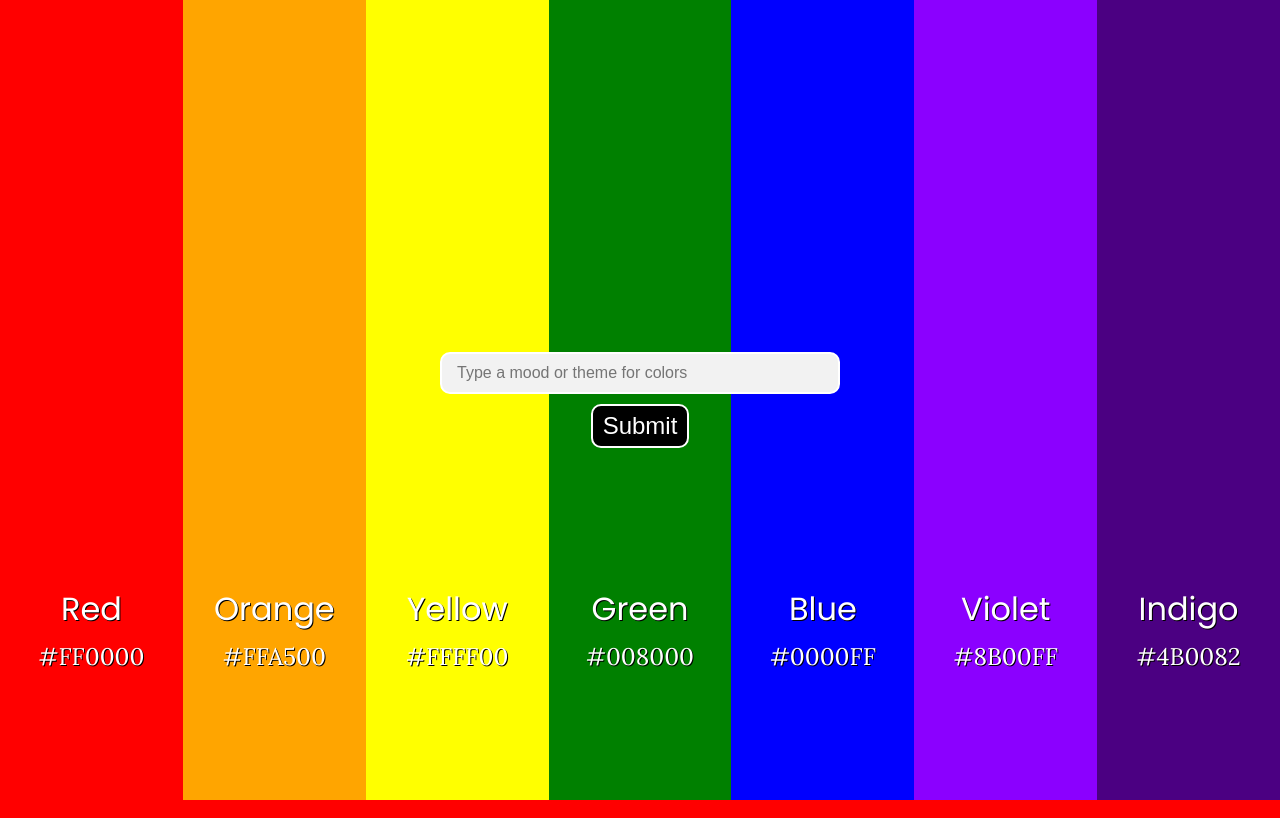
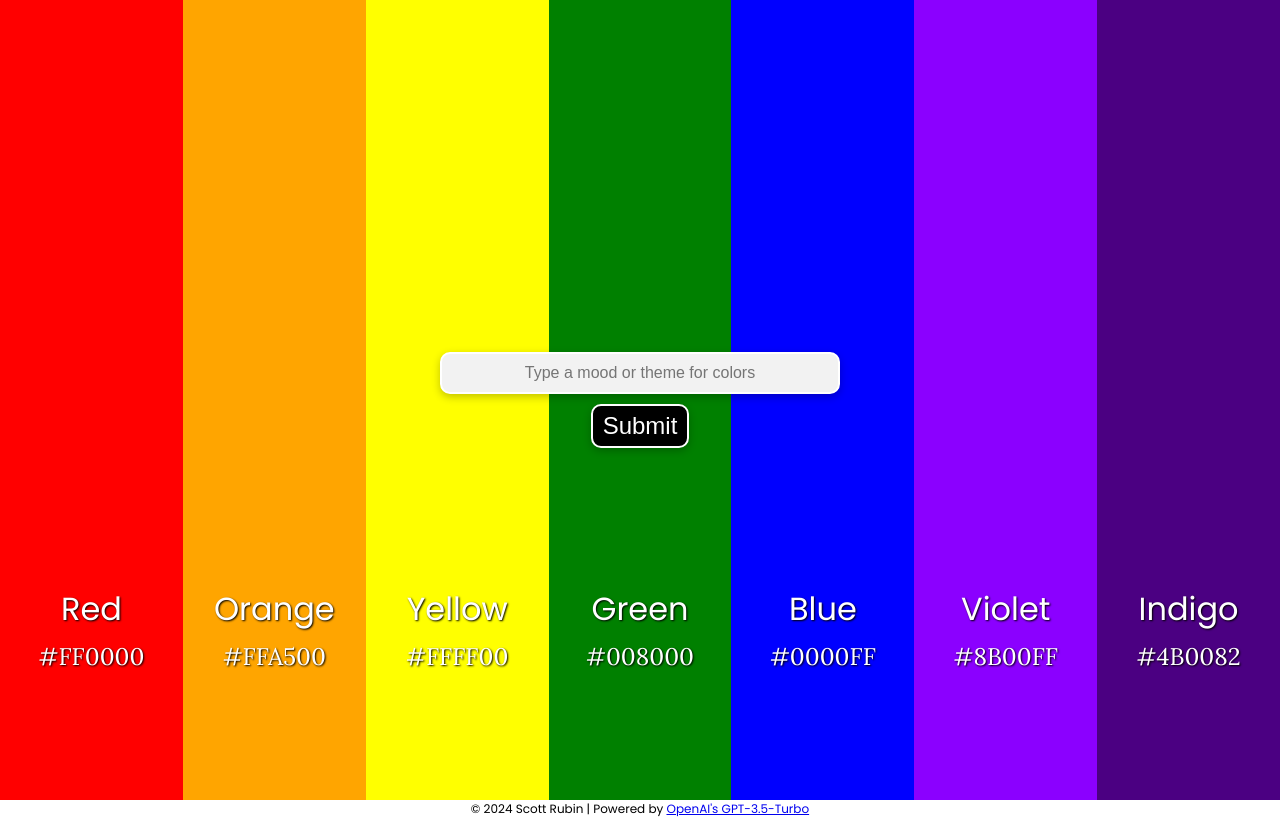
Before and after one commit to 8cott/ai-color-palette-generator, a Flask app: page / in a window 1280 px wide. Run offline with Flask 3, Linux system fonts and the light colour scheme; parts of the project's set-up code (start-up, migrations or seed data) failed here and were passed over.

Commit message:
added footer and shadows to text

```diff
--- a/static/app.css
+++ b/static/app.css
@@ -44,14 +44,14 @@
   font-size: 2rem;
   color: white;
   margin-bottom: 0.5rem;
-  text-shadow: 1px 1px black;
+  text-shadow: 1px 1px 2px rgba(0, 0, 0, 1);
 }
 
 .color-hex {
   font-family: 'Lora', serif;
   font-size: 1.5rem;
   color: white;
-  text-shadow: 1px 1px black;
+  text-shadow: 1px 1px 2px rgba(0, 0, 0, 1);
 }
 
 #form {
@@ -63,8 +63,10 @@
 
 #form input[type='text'] {
   font-size: 1rem;
+  text-align: center;
   outline: 0;
   border: 2px solid white;
+  box-shadow: rgba(0, 0, 0, 0.24) 0px 3px 8px;
   border-radius: 10px;
   background-color: #f2f2f2;
   padding: 10px 15px;
@@ -76,6 +78,7 @@
   display: block;
   margin: 0 auto;
   background-color: black;
+  box-shadow: rgba(0, 0, 0, 0.24) 0px 3px 8px;
   padding: 6px 10px;
   font-size: 1.5rem;
   color: white;
@@ -86,6 +89,11 @@
 
 .btn:hover {
   opacity: 0.8;
+}
+
+.footer-content {
+  text-align: center;
+  font-size: 12px;
 }
 
 /* Media Query for screens smaller than 768px */
--- a/templates/index.html
+++ b/templates/index.html
@@ -29,5 +29,16 @@
       <div class="container"></div>
     </div>
     <script src="app.js"></script>
+    <footer>
+      <p class="footer-content">
+        © <span id="year"></span> Scott Rubin | Powered by
+        <a href="https://openai.com" target="_blank" rel="noopener noreferrer"
+          >OpenAI's GPT-3.5-Turbo</a
+        >
+      </p>
+    </footer>
+    <script>
+      document.getElementById('year').textContent = new Date().getFullYear();
+    </script>
   </body>
 </html>
```
